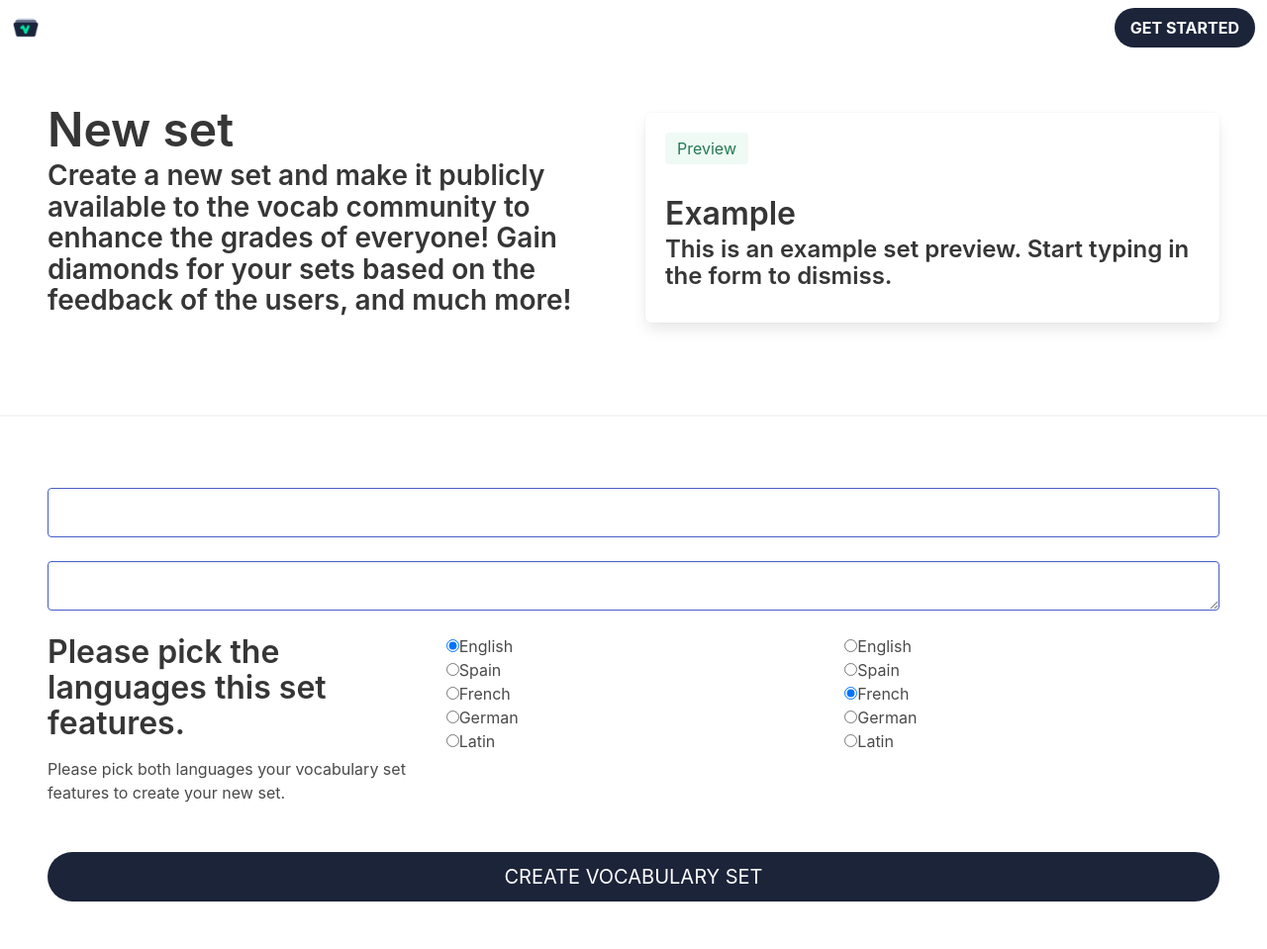
After one commit to AXOMEstudios/vocab, a Flask app: template templates/new/set.html in a window 1280 px wide. The commit adds this page. Shown: the whole page at 99% size. Run offline with Flask 2, Linux system fonts and the light colour scheme; the template is opened without the code that fills it, so the values that code supplies are empty.

Commit message:
Added basic set creation system

```diff
--- a/main.py
+++ b/main.py
@@ -2,12 +2,21 @@ from flask import Flask, render_template, redirect, session, g, request, flash
 from os import getenv
 import axomeapis.auth as auth
 import axomeapis.antixsrf as antixsrf
-import pymongo
+import pymongo, threading, requests
+from bson import ObjectId
+
+def pingAuth():
+  requests.get("https://auth.axome.de/")
+threading.Thread(target=pingAuth).start()
 
 app = Flask(__name__)
 app.config["SECRET_KEY"] = getenv("SECRET_KEY")
 
 client = pymongo.MongoClient("mongodb+srv://vocab-server:"+getenv("DB_SECRET")+"@axodb01.kpdbk.mongodb.net/Vocab?retryWrites=true&w=majority")
+
+db = client["Vocab"]
+users = db["users"]
+sets = db["sets"]
 
 @app.before_request
 def before_request():
@@ -17,8 +26,17 @@ def before_request():
     g.user = ""
   g.AUTH_URL = "https://auth.axome.de/signin?url=https%3A%2F%2Fvocab.axome.repl.co%2Flogin%2Frun"
 
+def getUserData(user,data):
+  return users.find_one({"name": user})[data]
+
+def getUser(user):
+  return users.find_one({"name": user})
+
 @app.route("/")
 def index():
+  if g.user:
+    data = getUser(g.user)
+    return render_template("home.html", learning=data["learning"], recently=data["recent"])
   return render_template("index.html")
 
 @app.route("/login")
@@ -27,8 +45,81 @@ def login():
 
 @app.route("/login/run")
 def login_run():
-  g.user = auth.login(request.args["usr"])
-  flash("You have been signed in successfully", "success")
+  if request.args.get("guest"):
+    g.user = "vocabguest"
+    session["username"] = g.user
+  else:
+    g.user = auth.login(request.args["usr"])
+    session["username"] = g.user
+  flash("You have been signed in successfully as "+g.user, "success")
+  if users.count_documents({'name': g.user }, limit = 1) == 0:
+    users.insert_one({
+      "name": g.user,
+      "bio": "Hello, I'm @"+g.user,
+      "sets": [],
+      "learning": {},
+      "diamonds": 0,
+      "recent": ""
+    })
+    return render_template("welcome.html")
   return redirect("/")
 
+@app.route("/new/set")
+def new_set():
+  if (not g.user) or (g.user == "vocabguest"):
+    return redirect("/login")
+  return render_template("new/set.html", token=antixsrf.createEndpoint(g.user, "new-set"))
+
+@app.route("/new/set/run", methods=["POST"])
+def new_set_run():
+  if (not g.user) or (g.user == "vocabguest"):
+    return redirect("/login")
+
+  if not antixsrf.validateEndpoint(request.form["token"], g.user, "new-set"):
+    flash("Invallid Cross-Site-Request-Forgery prevention token.", "danger")
+    return redirect("/new/set")
+
+  for i in ["lang-from", "lang-to", "title", "description"]:
+    if (not i in request.form.keys()) or (request.form[i] == ""):
+      flash("You missed out the field '%s'" % i, "warning")
+      return redirect("/new/set")
+
+  if len(request.form["title"]) > 50:
+    flash("The title must be shorter than 50 characters.", "warning")
+  if len(request.form["description"]) > 2000:
+    flash("The title must be shorter than 2000 characters.", "warning")
+
+  allowed_langs = [
+    "spain",
+    "french",
+    "german",
+    "latin",
+    "english"
+  ]
+
+  if (not request.form["lang-from"] in allowed_langs) or (not request.form["lang-to"] in allowed_langs):
+    flash("Do not send modified requests to Vocab.", "danger")
+    return "request declined", 400
+
+  if request.form["lang-to"] == request.form["lang-from"]:
+    flash("The both languages you selected are the same. Please select different ones.", "warning")
+    return redirect("/new/set")
+
+  inserted = sets.insert_one({
+    "name": request.form["title"],
+    "description": request.form["description"],
+    "langs": (request.form["lang-from"],request.form["lang-to"]),
+    "vocabs": {},
+    "author": g.user
+  }).inserted_id
+
+  return redirect("/set/"+str(inserted))
+
+@app.route("/set/<i>")
+def set_view(i):
+  d = sets.find_one({
+    "_id": ObjectId(i)
+  })
+  return render_template("/views/set.html", d=d)
+
 app.run(host="0.0.0.0", port=8080)
--- a/static/styles.css
+++ b/static/styles.css
@@ -45,3 +45,21 @@
     padding: 0 !important;
     margin: 0 !important;
 }
+
+html {
+  scroll-behavior: smooth !important;
+}
+
+#login-form {
+  position: fixed;
+  width: 50%;
+  padding: 1em;
+}
+
+@media screen and (max-width: 770px) {
+  #login-form {
+    position: relative;
+    width: 100%;
+    padding: 1em;
+  }
+}
--- a/templates/components/navbar.html
+++ b/templates/components/navbar.html
@@ -12,13 +12,14 @@
     </div>
 
     <div id="navbarBasicExample" class="navbar-menu">
+      {% if g.user %}
       <div class="navbar-start">
-        <a class="navbar-item">
+        <a class="navbar-item" href="/">
           Home
         </a>
 
-        <a class="navbar-item">
-          Documentation
+        <a class="navbar-item" href="/explore">
+          Explore
         </a>
 
         <div class="navbar-item has-dropdown is-hoverable">
@@ -27,17 +28,14 @@
           </a>
 
           <div class="navbar-dropdown">
-            <a class="navbar-item">
-              About
+            <a class="navbar-item" href="https://policies.axome.repl.co/">
+              Policies
             </a>
-            <a class="navbar-item">
-              Jobs
-            </a>
-            <a class="navbar-item">
+            <a class="navbar-item" href="mailto:axomedev@gmail.com?subject=Support%20contact">
               Contact
             </a>
             <hr class="navbar-divider">
-            <a class="navbar-item">
+            <a class="navbar-item" href="https://forms.gle/s5h3FfoyTqKwPwEq5">
               Report an issue
             </a>
           </div>
@@ -47,11 +45,25 @@
       <div class="navbar-end">
         <div class="navbar-item">
           <div class="buttons">
+            <a class="button is-success" href="/new/set">
+              <strong>New set</strong>
+            </a>
+            <a class="button is-vocab" href="/explore">
+              <strong>Explore vocabulary</strong>
+            </a>
+          </div>
+        </div>
+      </div>
+      {% else %}
+      <div class="navbar-end">
+        <div class="navbar-item">
+          <div class="buttons">
             <a class="button is-vocab is-uppercase" href="/login">
               <strong>Get started</strong>
             </a>
           </div>
         </div>
       </div>
+      {% endif %}
     </div>
   </nav>
--- /dev/null
+++ b/templates/new/set.html
@@ -0,0 +1,57 @@
+{% extends "base.html" %}
+
+{% block title %}New Vocab set{% endblock %}
+{% block meta_title %}Learn vocabulary with Vocab{% endblock %}
+{% block meta_description %}With vocab, you can easily learn hard vocabulary for free - no ads, tracking or similar!{% endblock %}
+
+{% block content %}
+{% include "components/all.html" %}
+
+<div class="section content columns is-vcentered">
+  <div class="column">
+    <h1 class="title is-1">New set</span></h1>
+    <h2 class="subtitle">Create a new set and make it publicly available to the vocab community to enhance the grades of everyone! Gain diamonds for your sets based on the feedback of the users, and much more!</h2>
+  </div>
+  <div class="column">
+    <div class="box">
+      <span class="tag is-success is-light is-medium">Preview</span>
+      <h1 class="title" id="preview-title">Example</h1>
+      <h2 class="subtitle is-4" id="preview-description">This is an example set preview. Start typing in the form to dismiss.</h2>
+    </div>
+  </div>
+</div>
+<hr>
+<section class="section content">
+  <form action="/new/set/run" method="post">
+    <input type="text" class="input is-link is-fullwidth is-medium" name="title" onchange="document.getElementById('preview-title').innerHTML = this.value;"><br>
+    <textarea class="input is-link is-fullwidth is-medium" name="description" onchange="document.getElementById('preview-description').innerHTML = this.value;"></textarea><br>
+    <div class="columns">
+      <div class="column content">
+        <h1>Please pick the languages this set features.</h1>
+        <p>Please pick both languages your vocabulary set features to create your new set.</p>
+      </div>
+      <div class="column">
+        <div class="control">
+          <label class="radio"><input type="radio" name="lang-from" checked value="english">English</label><br>
+          <label class="radio"><input type="radio" name="lang-from" value="spain">Spain</label><br>
+          <label class="radio"><input type="radio" name="lang-from" value="french">French</label><br>
+          <label class="radio"><input type="radio" name="lang-from" value="german">German</label><br>
+          <label class="radio"><input type="radio" name="lang-from" value="latin">Latin</label><br>
+        </div>
+      </div>
+      <div class="column">
+        <div class="control">
+          <label class="radio"><input type="radio" name="lang-to" value="english">English</label><br>
+          <label class="radio"><input type="radio" name="lang-to" value="spain">Spain</label><br>
+          <label class="radio"><input type="radio" name="lang-to" checked value="french">French</label><br>
+          <label class="radio"><input type="radio" name="lang-to" value="german">German</label><br>
+          <label class="radio"><input type="radio" name="lang-to" value="latin">Latin</label><br>
+        </div>
+      </div>
+    </div>
+    <input type="hidden" name="token" value="{{token}}">
+    <button type="submit" class="button is-vocab is-rounded is-fullwidth is-medium is-uppercase">Create vocabulary set</button>
+  </form>
+</section>
+
+{% endblock %}
```
Also changed, not shown: templates/home.html (added, +63 -0 lines), templates/index.html (+15 -2 lines), templates/login.html (+7 -5 lines), templates/views/set.html (added, +67 -0 lines), templates/welcome.html (added, +30 -0 lines).
